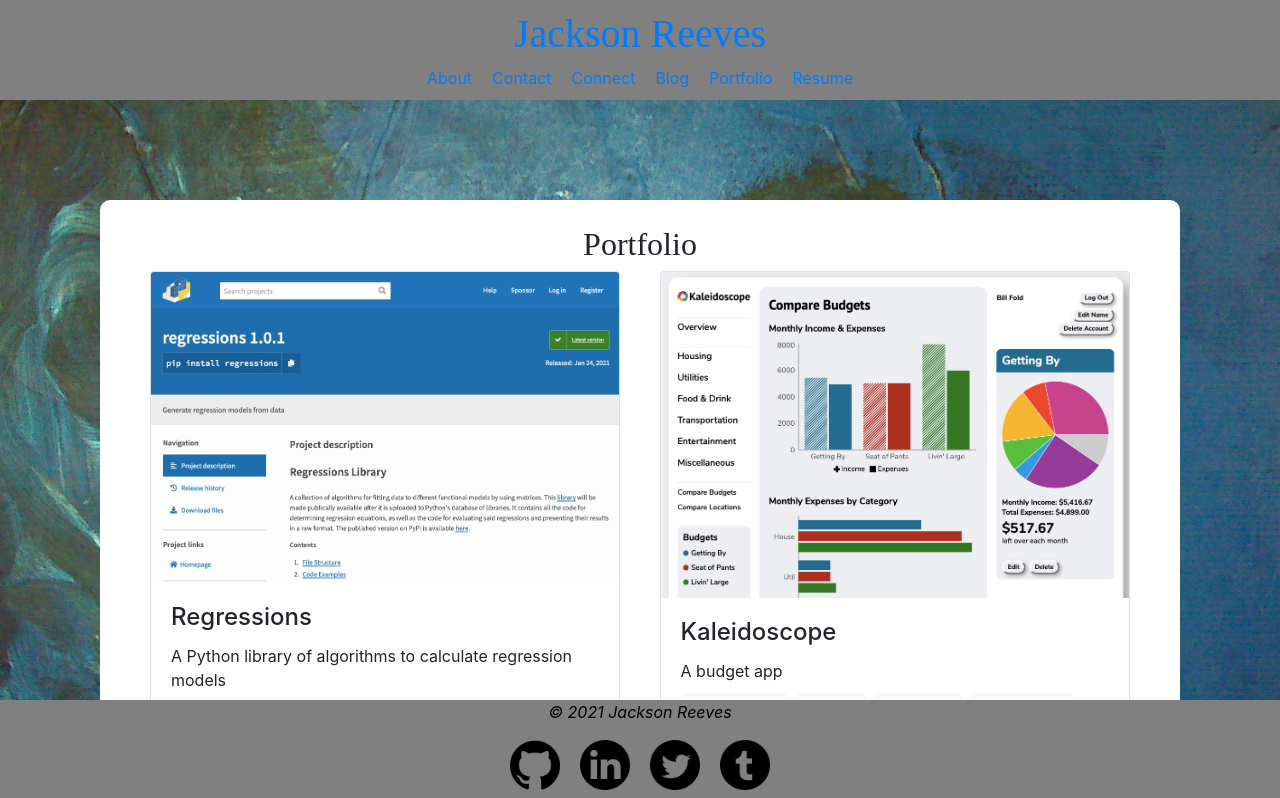
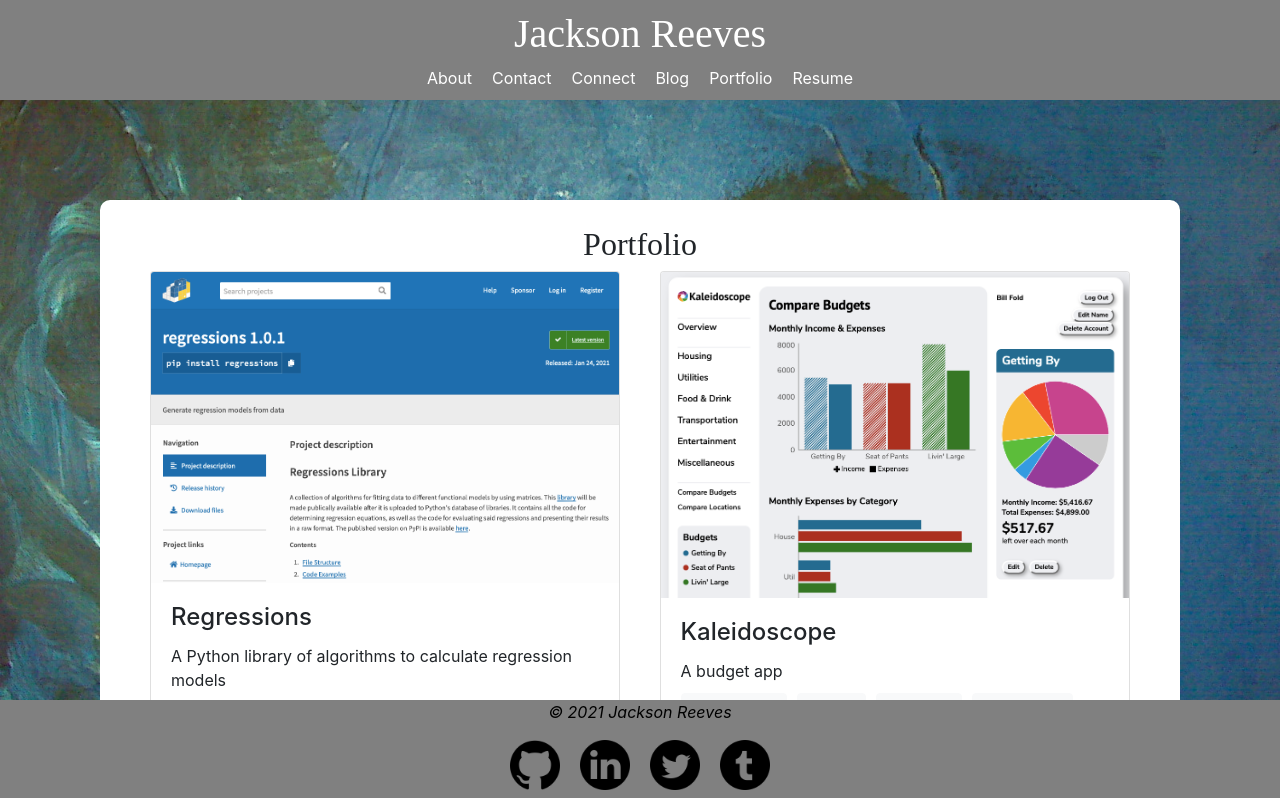
Before and after one commit to jtreeves/react-website, a React (Create React App) app: page / in a window 1280 px wide. Shown: the top 798 px of the page. Built offline with nearby package versions, Linux system fonts and the light colour scheme; no server answers; a web font is replaced by a local one.

Commit message:
[Header, Navigation] Fix links with inline styles

```diff
--- a/src/components/sections/Header.js
+++ b/src/components/sections/Header.js
@@ -4,7 +4,13 @@ import Navigation from './Navigation'
 function Header() {
     return (
         <header>
-            <Link to="/" style={{ textDecoration: 'none' }}>
+            <Link
+                to="/"
+                style={{
+                    textDecoration: "none",
+                    color: "white"
+                }}
+            >
                 <h1>Jackson Reeves</h1>
             </Link>
 
--- a/src/components/sections/Navigation.js
+++ b/src/components/sections/Navigation.js
@@ -4,37 +4,73 @@ function Navigation() {
     return (
         <ul className="navigation">
             <li>
-                <NavLink exact to="/about" style={{ textDecoration: 'none' }}>
+                <NavLink
+                    exact to="/about"
+                    style={{
+                        textDecoration: "none",
+                        color: "white"
+                    }}
+                >
                     About
                 </NavLink>
             </li>
 
             <li>
-                <NavLink exact to="/contact" style={{ textDecoration: 'none' }}>
+                <NavLink
+                    exact to="/contact"
+                    style={{
+                        textDecoration: "none",
+                        color: "white"
+                    }}
+                >
                     Contact
                 </NavLink>
             </li>
 
             <li>
-                <NavLink exact to="/connect" style={{ textDecoration: 'none' }}>
+                <NavLink
+                    exact to="/connect"
+                    style={{
+                        textDecoration: "none",
+                        color: "white"
+                    }}
+                >
                     Connect
                 </NavLink>
             </li>
 
             <li>
-                <NavLink exact to="/blog" style={{ textDecoration: 'none' }}>
+                <NavLink
+                    exact to="/blog"
+                    style={{
+                        textDecoration: "none",
+                        color: "white"
+                    }}
+                >
                     Blog
                 </NavLink>
             </li>
 
             <li>
-                <NavLink exact to="/portfolio" style={{ textDecoration: 'none' }}>
+                <NavLink
+                    exact to="/portfolio"
+                    style={{
+                        textDecoration: "none",
+                        color: "white"
+                    }}
+                >
                     Portfolio
                 </NavLink>
             </li>
 
             <li>
-                <NavLink exact to="/resume" style={{ textDecoration: 'none' }}>
+                <NavLink
+                    exact to="/resume"
+                    style={{
+                        textDecoration: "none",
+                        color: "white"
+                    }}
+                >
                     Resume
                 </NavLink>
             </li>
```
